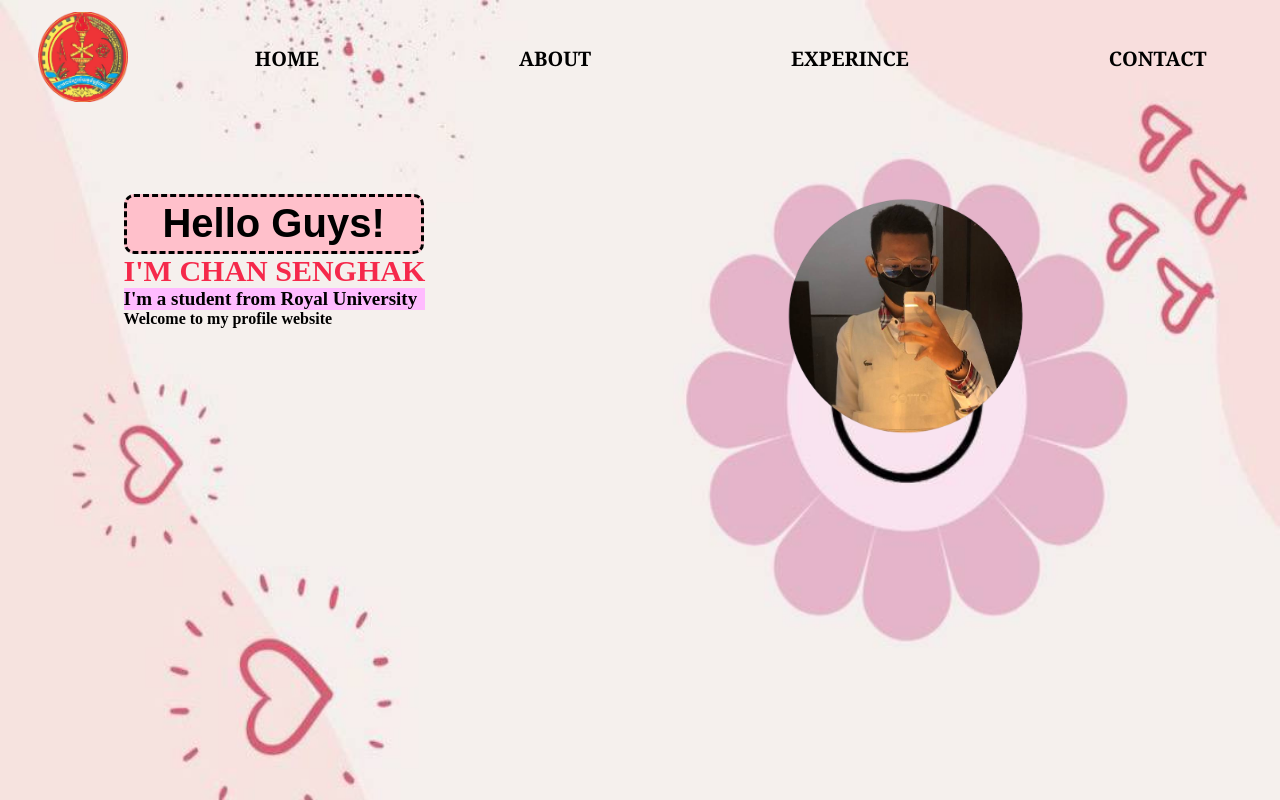
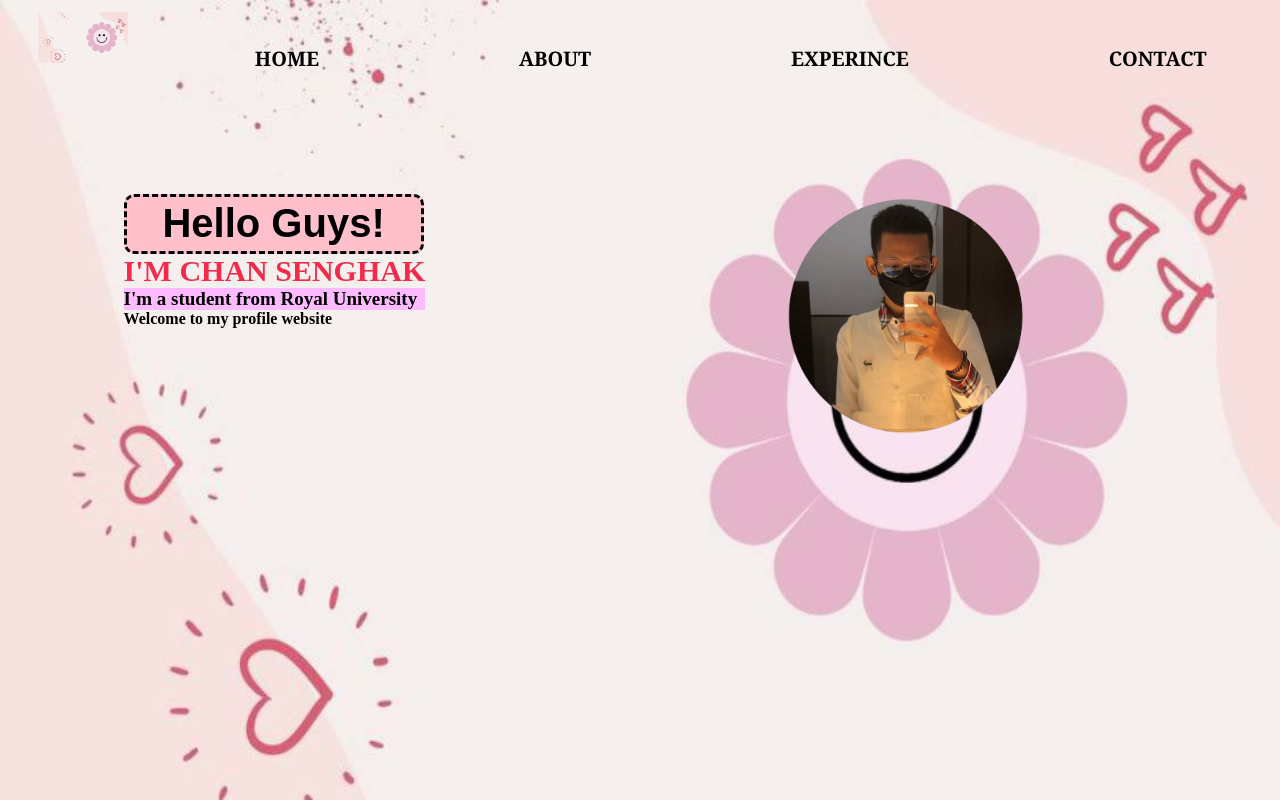
Before and after one commit to pheaktraa/HakWeb, a plain HTML site: page index.html in a window 1280 px wide. Drawn offline with Linux system fonts and the light colour scheme.

Commit message:
Update index.html

```diff
--- a/index.html
+++ b/index.html
@@ -7,7 +7,7 @@
 <body>
      <div class="main">
             <div class="logo">
-                <img src="images/rupplogo.jpg">
+                <img src="images/loynas.jpg">
             </div>
             <div class="menu">
                 <ul class="flexbox">
```
